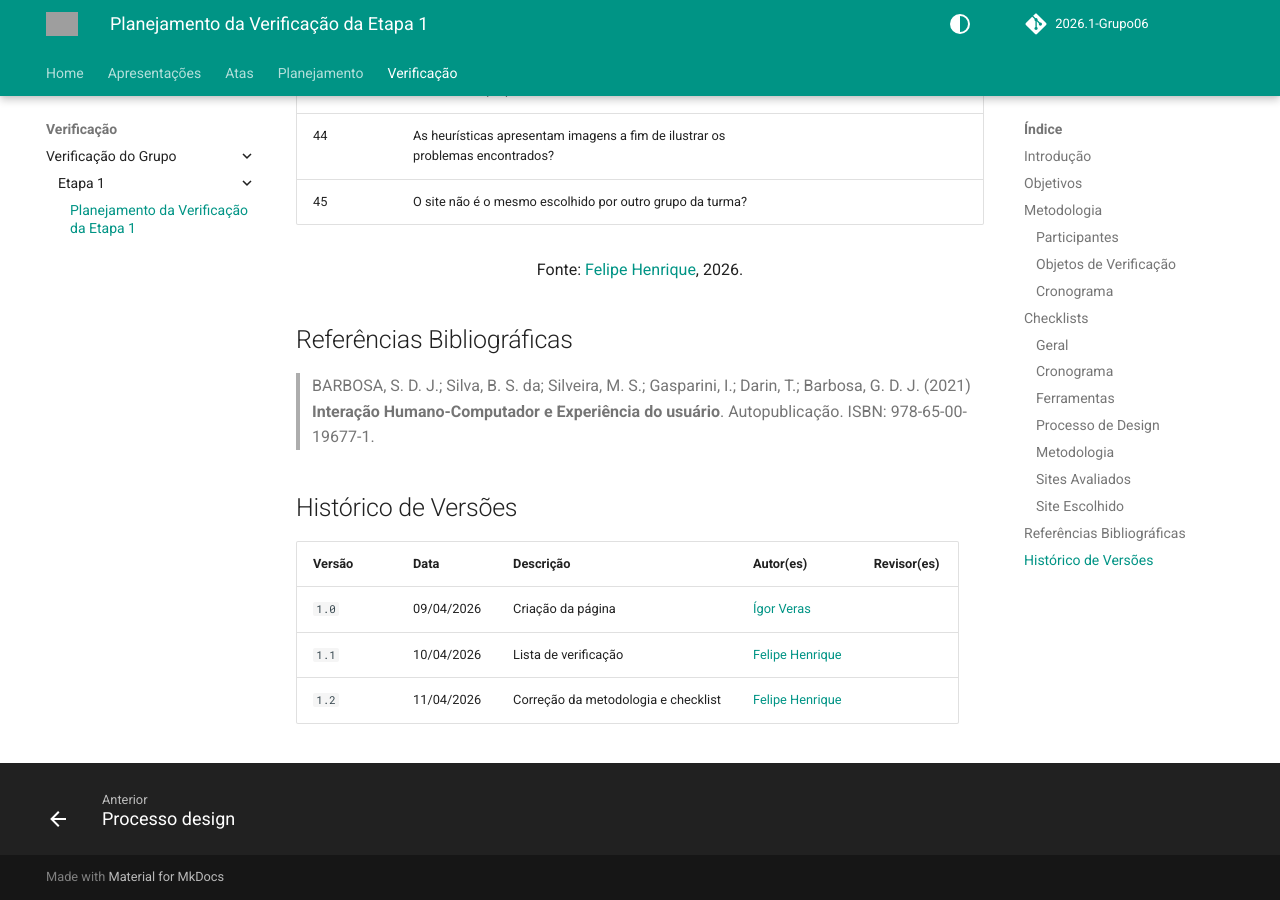
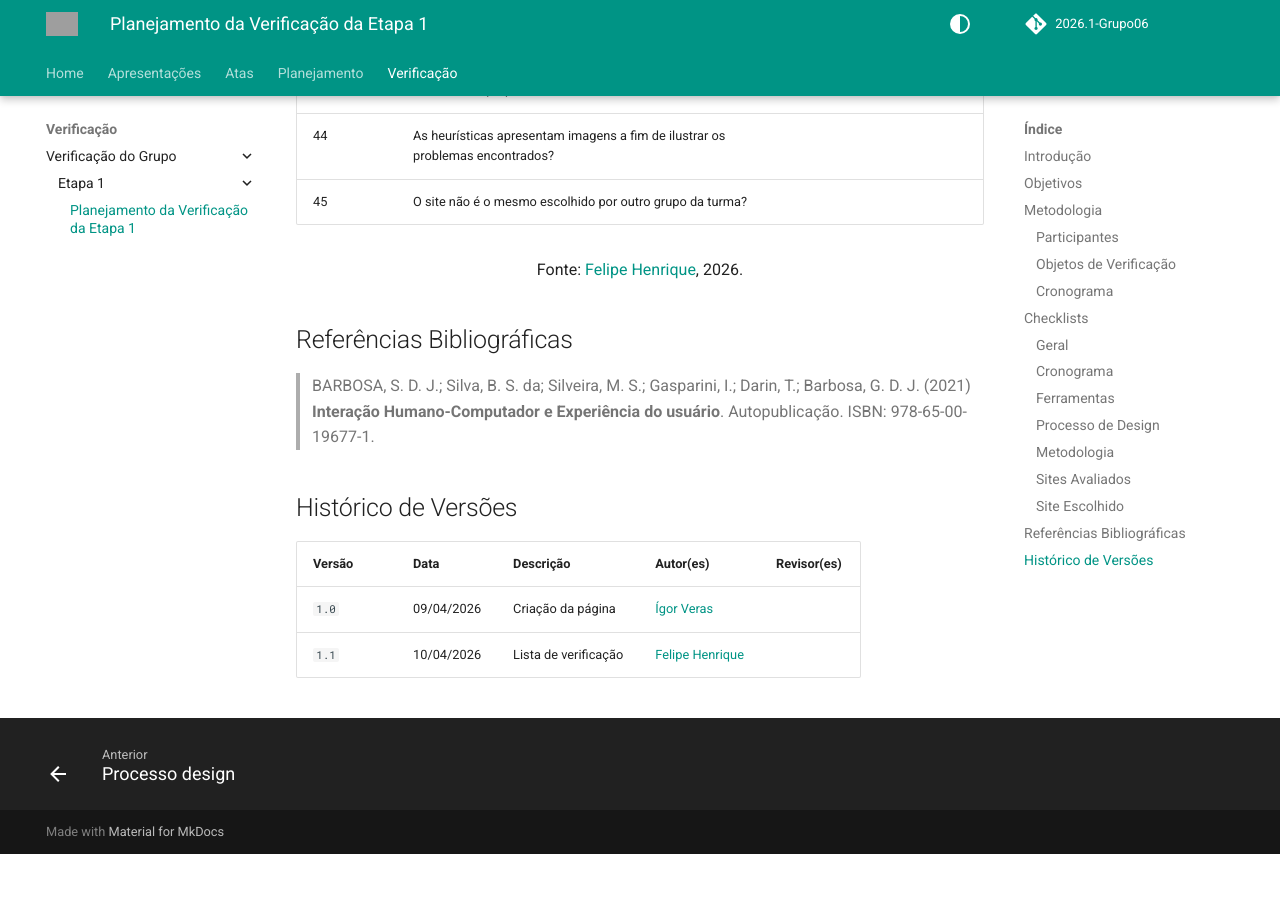
Before and after one commit to Interacao-Humano-Computador/2026.1-Grupo06, an MkDocs documentation site: the page built from docs/verificacao/grupo/etapa1/planejamento-verificacao-etapa1-grupo.md, in a window 1280 px wide and 900 px high, scrolled down 7688 px. Built offline with MkDocs 1.6.1 and Material for MkDocs 9.7.7, drawn with Linux system fonts in a browser that asks for light colours; comment, search, counter and statistics services are not loaded; after the commit the page ends 8542 px from its top, so only the background shows below that; grey boxes are pictures that could not be loaded.

Commit message:
Update planejamento-verificacao-etapa1-grupo.md

```diff
--- a/docs/verificacao/grupo/etapa1/planejamento-verificacao-etapa1-grupo.md
+++ b/docs/verificacao/grupo/etapa1/planejamento-verificacao-etapa1-grupo.md
@@ -204,4 +204,3 @@ A Tabela 9 a seguir apresenta a checklist referente ao artefato Site Escolhido,
 | ------ | ---------- | ---------------------------------- | ------------------------------------------------- | ----------- |
 | `1.0`  | 09/04/2026 | Criação da página                  | [Ígor Veras](https://github.com/igorvdaniel)      |             |
 | `1.1`  | 10/04/2026 | Lista de verificação               | [Felipe Henrique](https://github.com/fhenrique77) |             |
-| `1.2`  | 11/04/2026 | Correção da metodologia e checklist | [Felipe Henrique](https://github.com/fhenrique77) |             |
```
